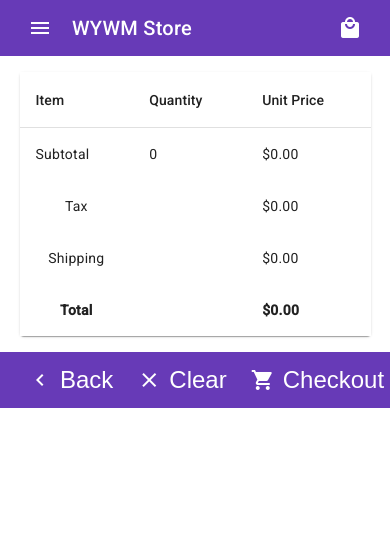
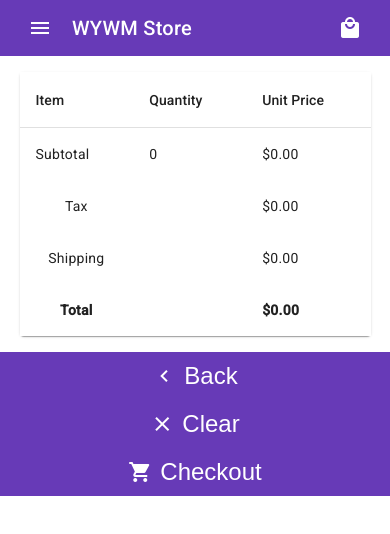
Before and after one commit to damon314159/angular-shop, an Angular app: page /shopping-cart in a window 390 px wide. Shown: the top 534 px of the page. Built offline with nearby package versions, Linux system fonts and the light colour scheme.

Commit message:
Minor styling changes

```diff
--- a/src/app/checkout/checkout-form/checkout-form.component.ts
+++ b/src/app/checkout/checkout-form/checkout-form.component.ts
@@ -157,6 +157,7 @@ export class CheckoutFormComponent {
 
       this.cartService.clearCart()
       this.cartService.triggerTableRefresh()
+      this.snackBar.open('Order Successful!', 'Close')
       return
     }
     for (const control of Object.keys(this.checkoutForm.controls)) {
--- a/src/app/checkout/checkout.component.scss
+++ b/src/app/checkout/checkout.component.scss
@@ -20,20 +20,12 @@ tr.mat-mdc-footer-row th {
   justify-content: space-between;
 }
 
-mat-action-row {
-  width: min-content;
-  display: flex;
-  flex-direction: column;
-  button {
-    width: min-content;
-    padding: 0;
+mat-toolbar-row {
+  @media screen and (max-width: 768px) {
+    flex-direction: column;
+    height: auto;
   }
-  mat-icon {
-    margin: 0;
-  }
-}
 
-mat-toolbar-row {
   button {
     min-width: max-content;
     display: flex;
@@ -42,6 +34,10 @@ mat-toolbar-row {
     gap: 0.5rem;
   }
 
+  mat-icon {
+    margin: 0;
+  }
+
   .spacer {
     flex: 1 1 auto;
   }
```
